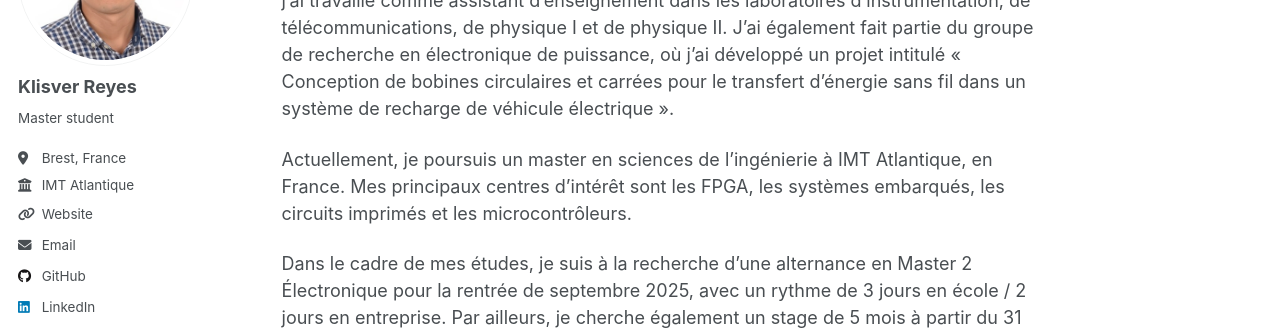
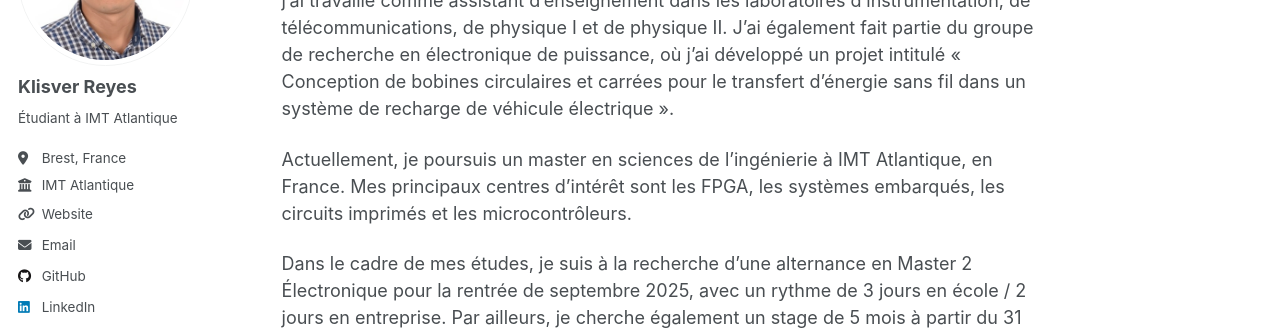
Before and after one commit to Klisver-Reyes/Klisver-Reyes.github.io, a Jekyll site: the page built from _pages/about.md, in a window 1280 px wide. Shown: the part 208-538 px from the top of the page. Built offline with Jekyll 4.4.1, drawn with Linux system fonts in a browser that asks for light colours.

Commit message:
Update _config.yml

```diff
--- a/_config.yml
+++ b/_config.yml
@@ -25,7 +25,7 @@ author:
   avatar           : "PhotoWebsite.jpg"
   name             : "Klisver Reyes"
   pronouns         : # example: "she/her"
-  bio              : "Master student"
+  bio              : "Étudiant à IMT Atlantique"
   location         : "Brest, France"
   employer         : "IMT Atlantique"
   uri              : "https://klisver-reyes.github.io"
```
